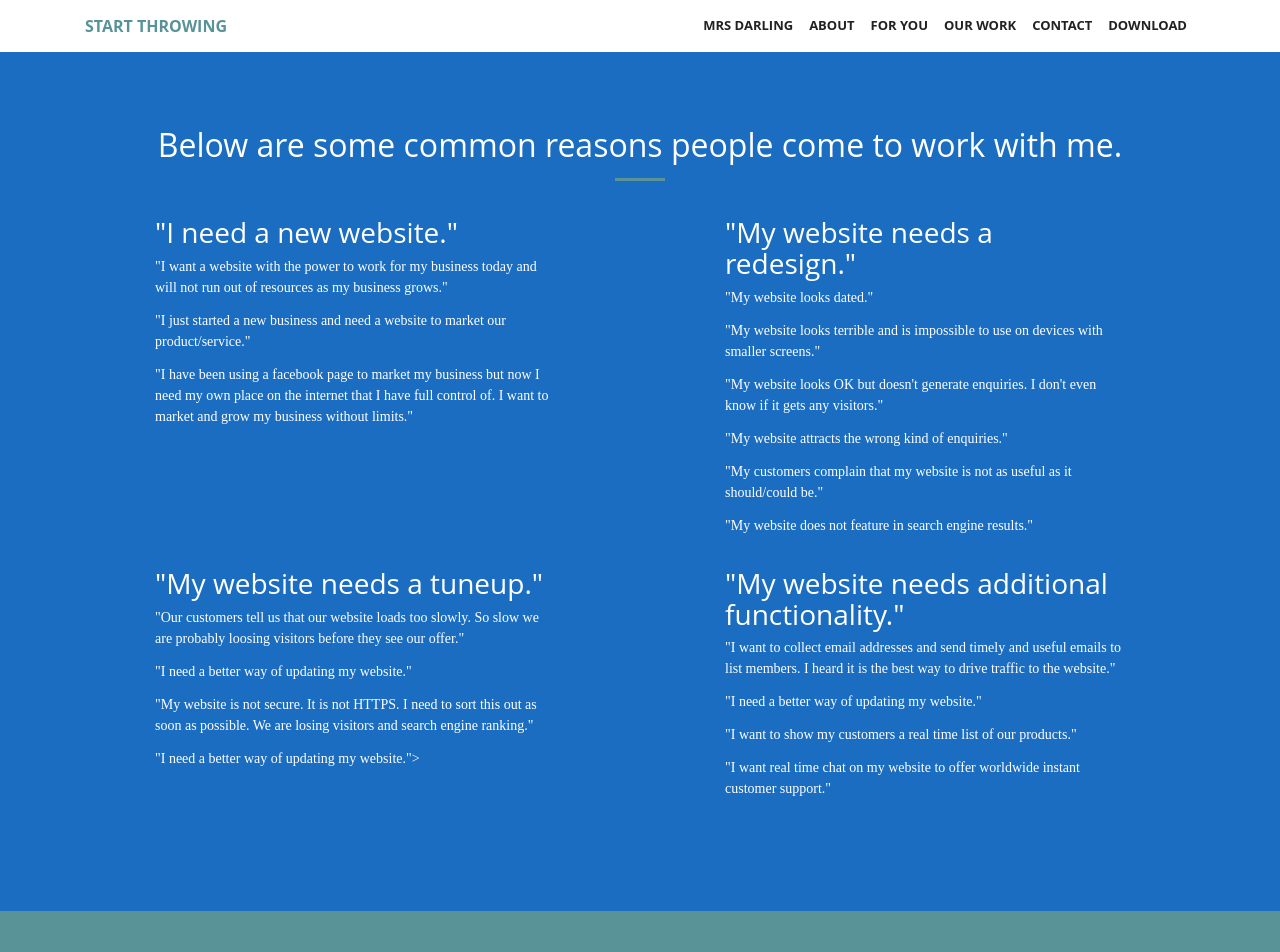
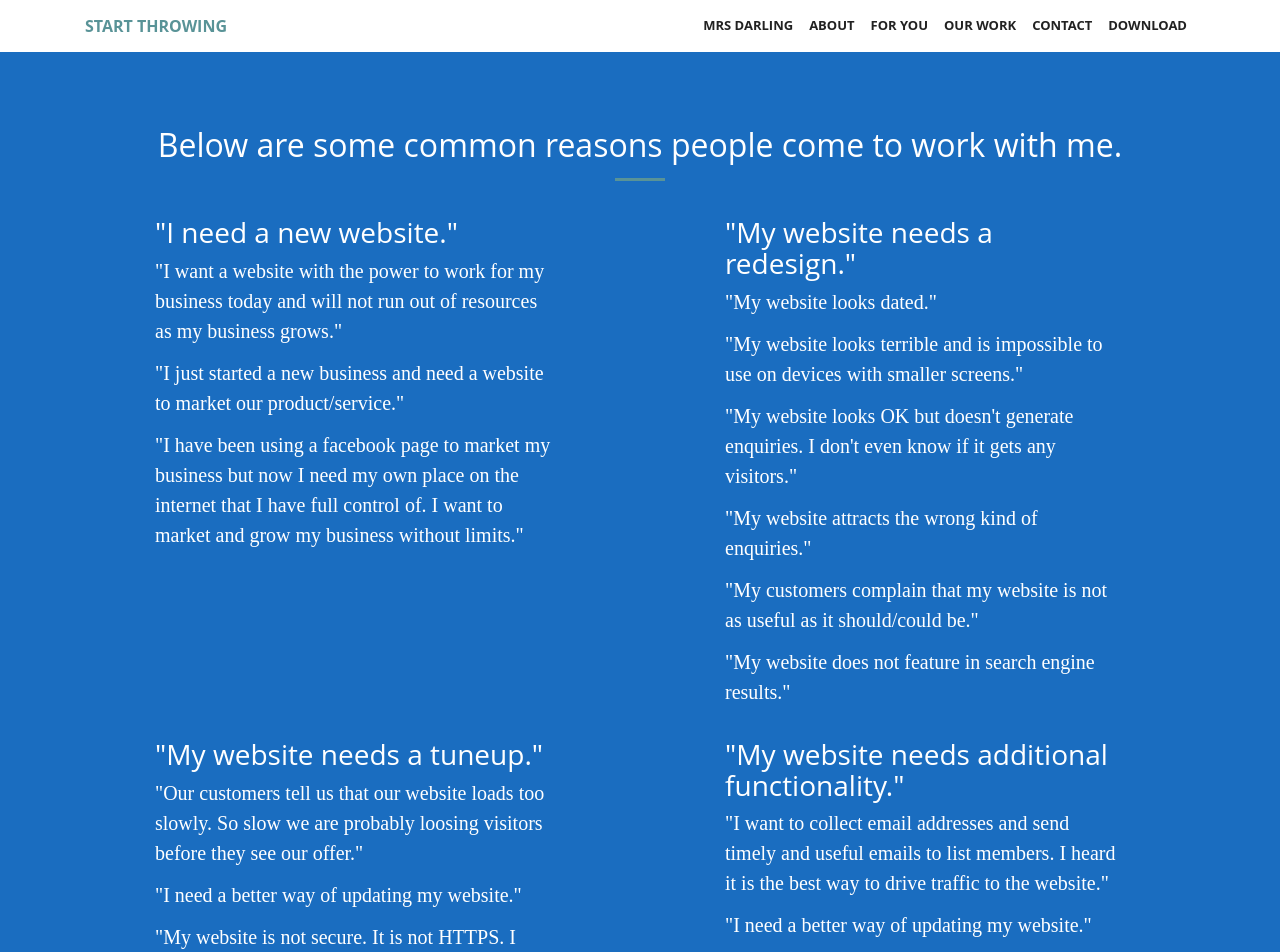
Before and after one commit to primertest-org/ADAADA, a Jekyll site: the page built from index.html, in a window 1280 px wide and 1400 px high, scrolled down 941 px. Shown: the top 952 px of the window. Built offline with Jekyll 4.4.1, drawn with Linux system fonts in a browser that asks for light colours; some web fonts are replaced; grey boxes are pictures that could not be loaded.

Commit message:
Update _services.scss

```diff
--- a/_sass/_services.scss
+++ b/_sass/_services.scss
@@ -11,7 +11,8 @@
   }
   p {
     font-family: TimesNewRoman, 'Times New Roman', Times, Baskerville, Georgia, serif;
-    font-size: 14px;
+    font-size: 20px;
+      font-weight: 100;
     margin-bottom: 12px;
   }
 }
```
